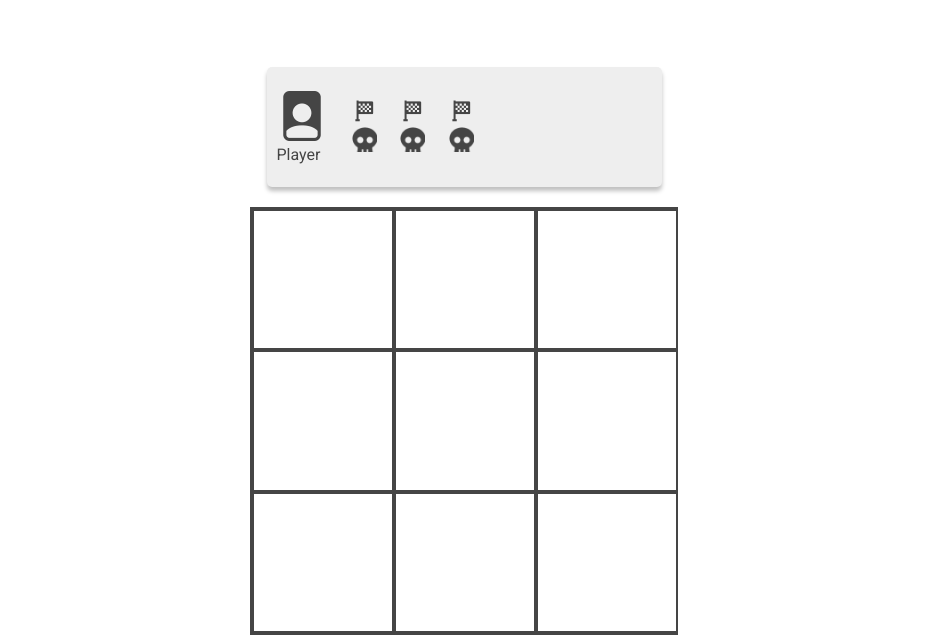
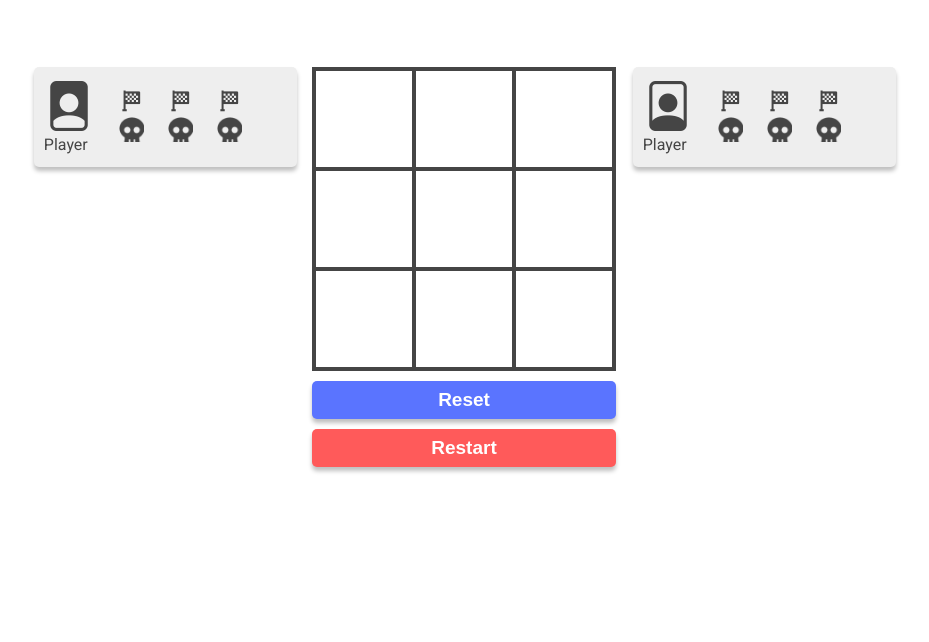
Before and after one commit to BlastChrome/Tic-Tac-Toe, a plain HTML site: page index.html in a window 1280 px wide. Shown: the part 106-748 px from the top of the page, without its empty margins (176-1105 px from the left). Drawn offline with Linux system fonts and the light colour scheme.

Commit message:
desktop design done

```diff
--- a/css/style.css
+++ b/css/style.css
@@ -76,9 +76,7 @@ p {
 }
 
 .game-container {
-  /* min-width: 90%;s */
   max-width: 320px;
-  /* background: red;s */
 }
 
 .play-area {
@@ -152,24 +150,6 @@ p {
     font-size: 40px;
     margin-bottom: 70px;
   }
-  .mode-card {
-    width: 354px;
-    height: 165px;
-  }
-
-  .play-btn {
-    font-size: 25px;
-  }
-  .score-card-wrapper-1,
-  .score-card-wrapper-2 {
-    width: 395px;
-    height: 120px;
-  }
-  .game-board {
-    height: 428px;
-    width: 428px;
-    grid-template-columns: repeat(3, 142px);
-  }
 }
 
 @media screen and (min-width: 1080px) {
@@ -191,10 +171,24 @@ p {
     align-items: center;
     justify-content: space-between;
   }
+  .play-area {
+    position: relative;
+  }
   .play-btn {
     position: absolute;
     width: 177px;
     top: 110%;
     left: 40%;
   }
+  .score-card-wrapper-1,
+  .score-card-wrapper-2 {
+    position: absolute;
+    top: 0;
+  }
+  .score-card-wrapper-1 {
+    right: 105%;
+  }
+  .score-card-wrapper-2 {
+    right: -92%;
+  }
 }
```
